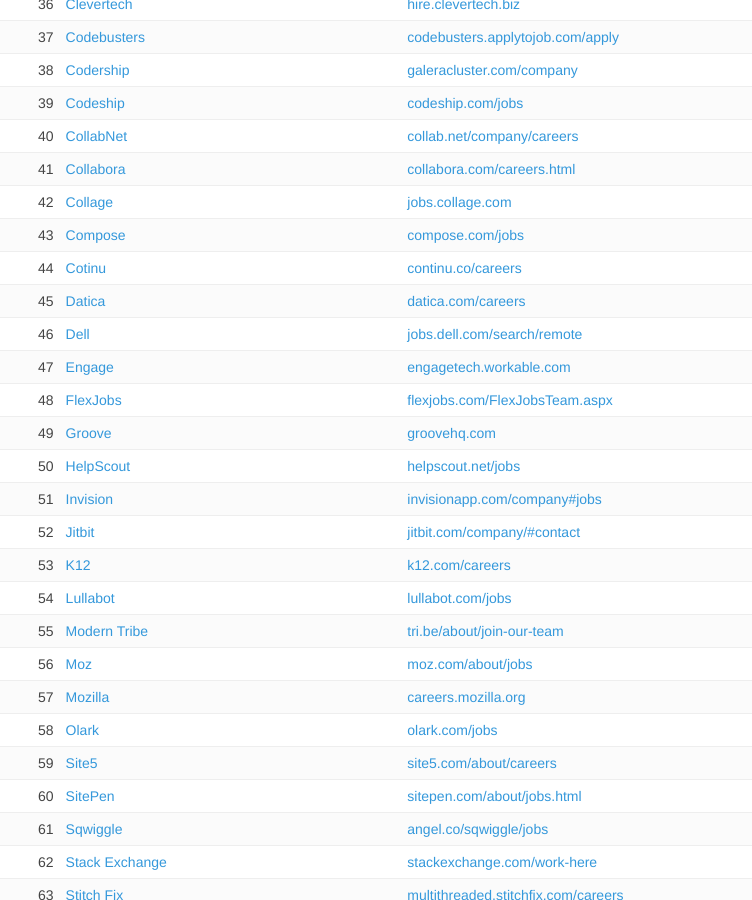
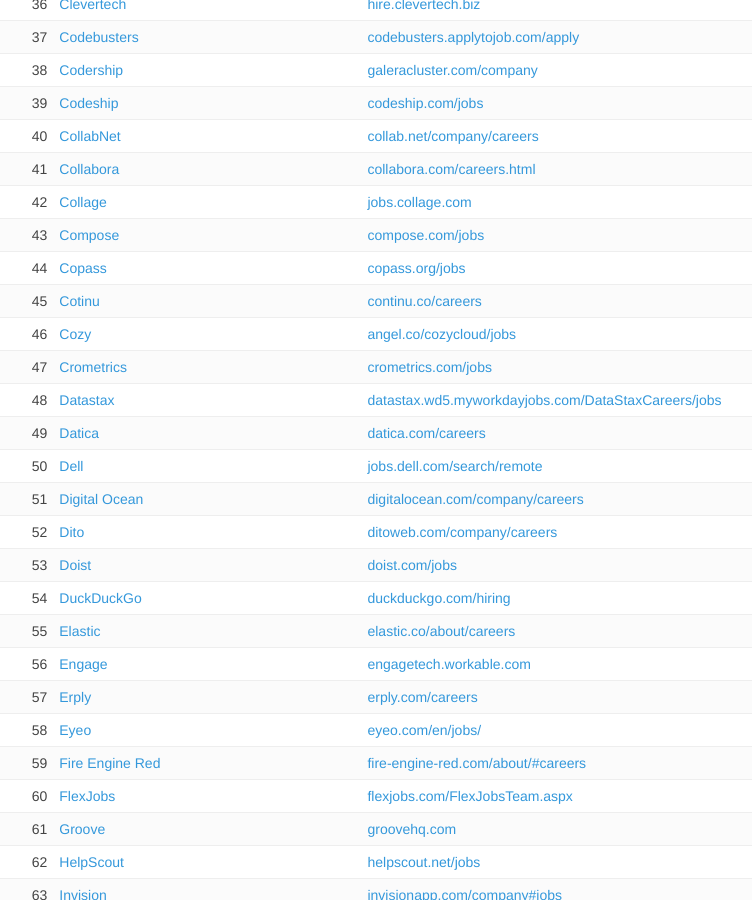
Before and after one commit to oinam/remote-teams, a Jekyll site: the page built from index.html, in a window 1280 px wide and 900 px high, scrolled down 1303 px. Shown: the whole window, without its empty margins (75-827 px from the left). Built offline with Jekyll 4.4.1, drawn with Linux system fonts in a browser that asks for light colours; nearby versions of some CDN libraries.

Commit message:
More additions.

```diff
--- a/_data/companies.yml
+++ b/_data/companies.yml
@@ -269,3 +269,51 @@
 - name: Cotinu
   url: continu.co
   job: continu.co/careers
+
+- name: Copass
+  url: copass.org
+  job: copass.org/jobs
+
+- name: Cozy
+  url: cozy.io
+  job: angel.co/cozycloud/jobs
+
+- name: Crometrics
+  url: crometrics.com
+  job: crometrics.com/jobs
+
+- name: Datastax
+  url: datastax.com
+  job: datastax.wd5.myworkdayjobs.com/DataStaxCareers/jobs
+
+- name: Digital Ocean
+  url: digitalocean.com
+  job: digitalocean.com/company/careers
+
+- name: Dito
+  url: ditoweb.com
+  job: ditoweb.com/company/careers
+
+- name: Doist
+  url: doist.com
+  job: doist.com/jobs
+
+- name: DuckDuckGo
+  url: duckduckgo.com
+  job: duckduckgo.com/hiring
+
+- name: Elastic
+  url: elastic.co
+  job: elastic.co/about/careers
+
+- name: Erply
+  url: erply.com
+  job: erply.com/careers
+
+- name: Eyeo
+  url: eyeo.com
+  job: eyeo.com/en/jobs/
+
+- name: Fire Engine Red
+  url: fire-engine-red.com
+  job: fire-engine-red.com/about/#careers
```
